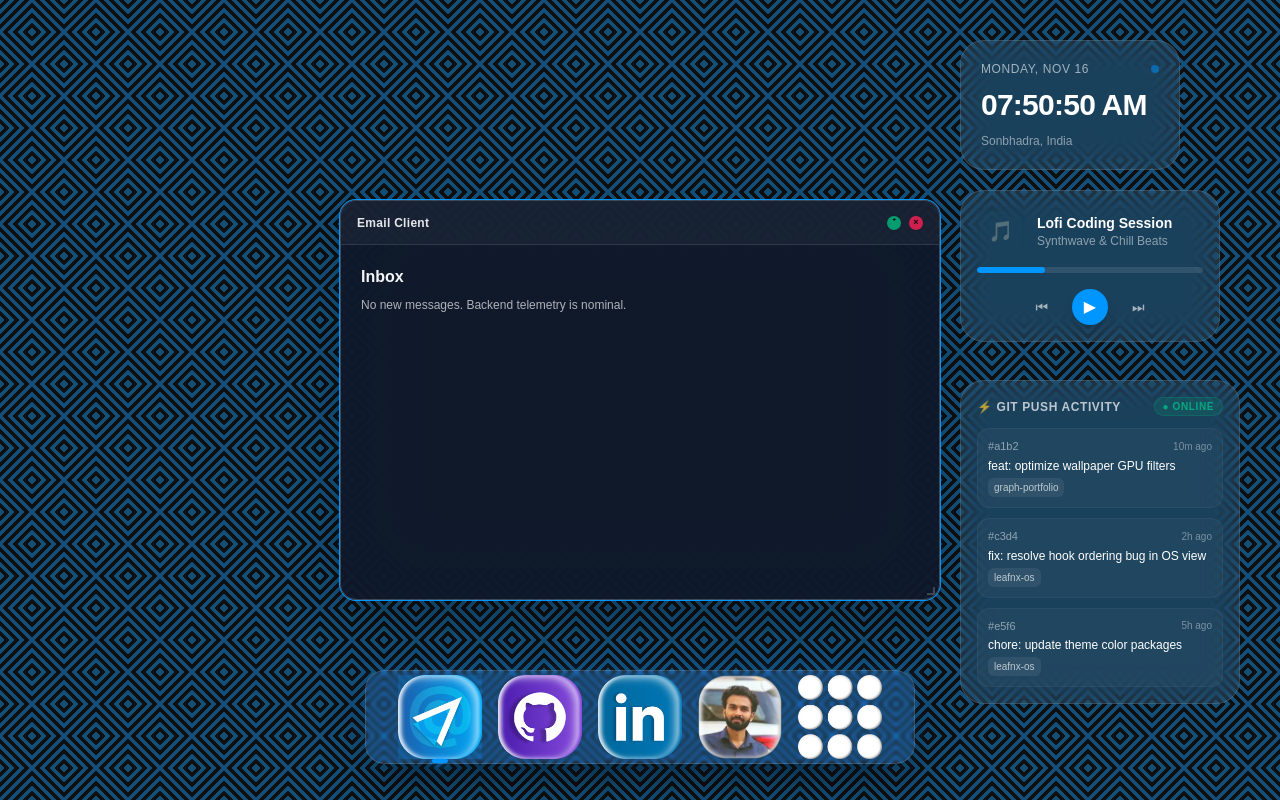
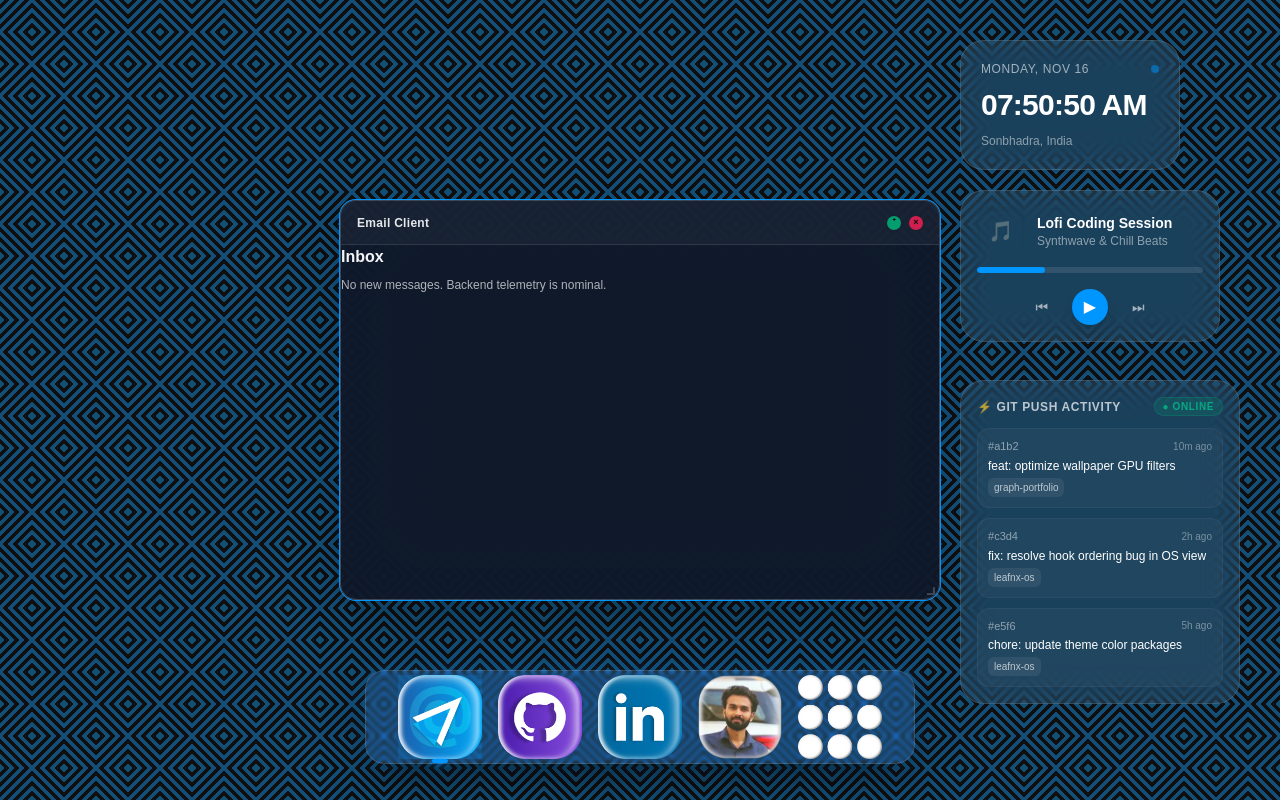
Before and after one commit to ankursingh0313/operating-system, a Next.js app: page / in a window 1280 px wide. Both pictures are taken after a click on the element 440 px from the left and 717 px from the top of the page. Built offline with nearby package versions, Linux system fonts and the light colour scheme.

Commit message:
window internal padding removed

```diff
--- a/components/os/Window.tsx
+++ b/components/os/Window.tsx
@@ -182,7 +182,7 @@ export default function Window({
       </div>
 
       {/* Window Body */}
-      <div className="flex-1 overflow-auto p-5 text-gray-100 text-sm">
+      <div className="flex-1 overflow-auto p-0 text-gray-100 text-sm">
         {children}
       </div>
 
```
